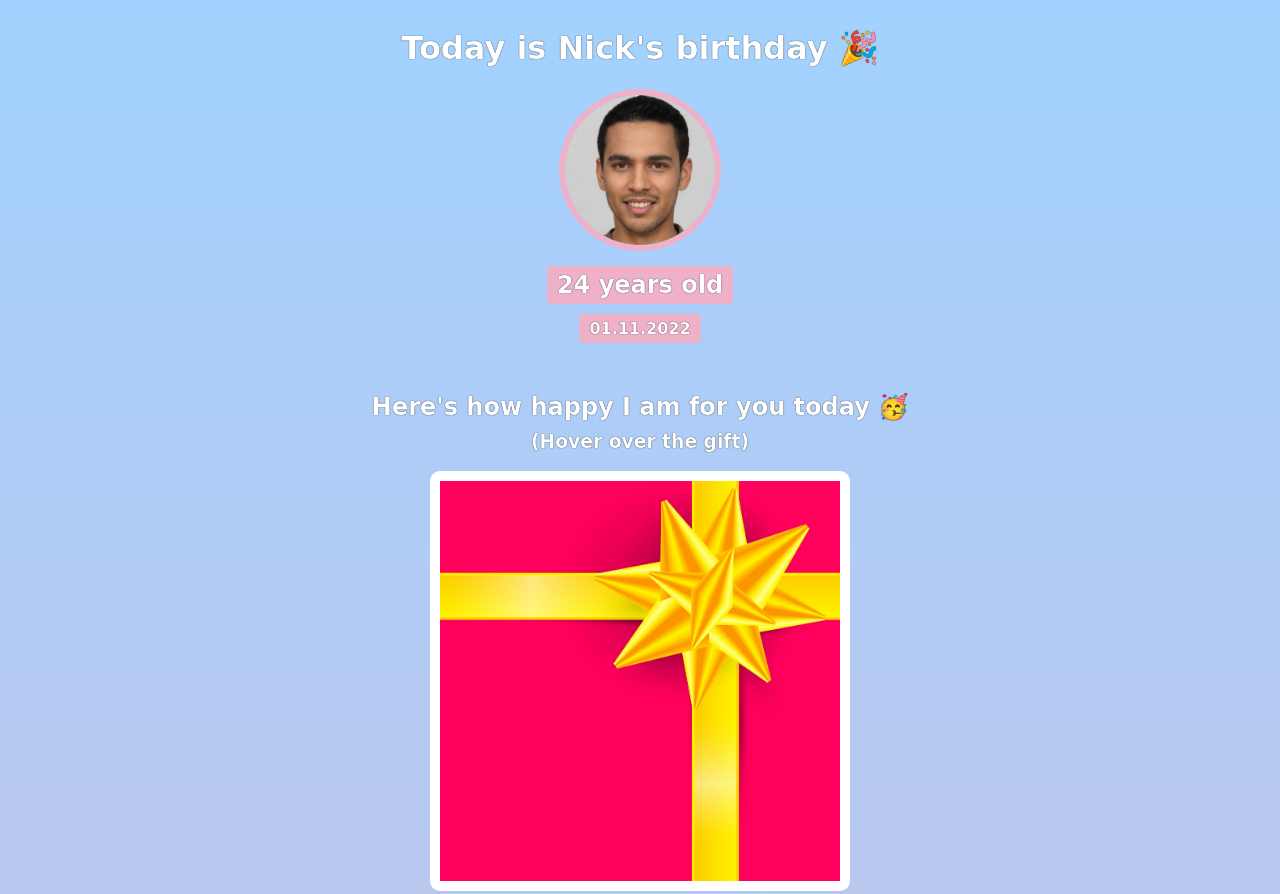
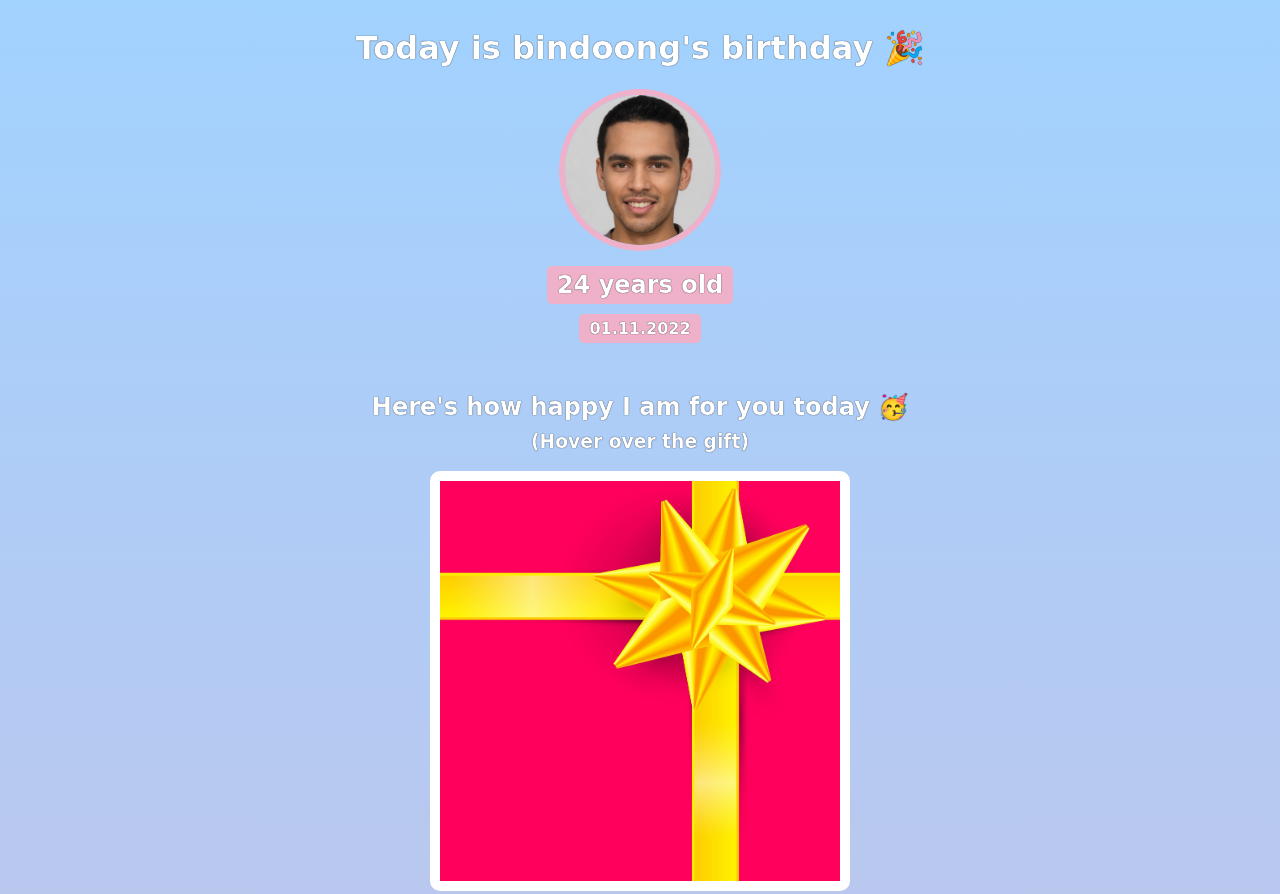
Before and after one commit to bindoong/birthday-gift-site, a website built with Vite: page index.html in a window 1280 px wide. Shown: the top 894 px of the page. Built offline with nearby package versions, Linux system fonts and the light colour scheme; a web font is replaced by a local one.

Commit message:
change the name

```diff
--- a/index.html
+++ b/index.html
@@ -7,7 +7,7 @@
     </head>
     <body>
         <div id="header">
-            <h1>Today is Nick's birthday 🎉</h1>
+            <h1>Today is bindoong's birthday 🎉</h1>
             <img id="bff-img" src="images/nick.jpg">
             <h2 id="bday-age">24 years old</h2>
             <h4 id="bday-date">01.11.2022</h4>
```
